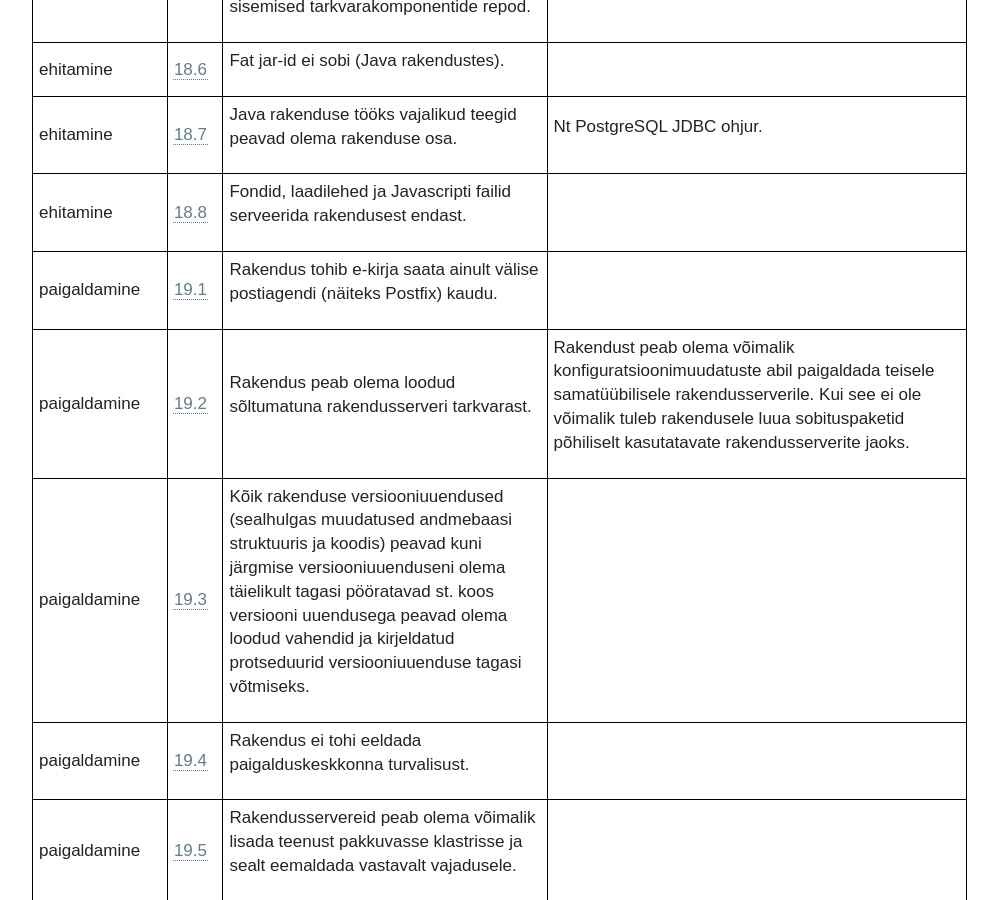
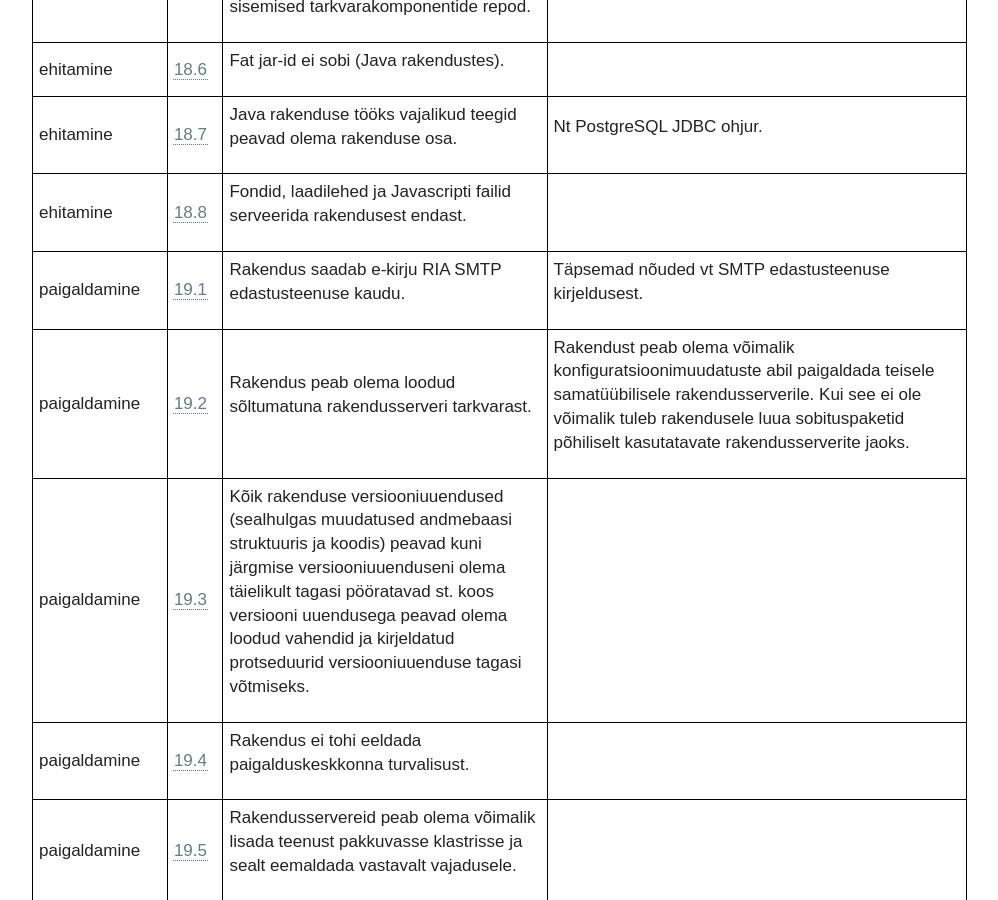
Before and after one commit to e-gov/MFN, a Jekyll site: the page built from index.md, in a window 1280 px wide and 900 px high, scrolled down 9698 px. Shown: the whole window, without its empty margins (0-998 px from the left). Built offline with Jekyll 4.4.1, drawn with Linux system fonts in a browser that asks for light colours; our own code applies the rules of GitHub Pages for plain Markdown files.

Commit message:
19.1 (Posti saatmine) uuendatud.

```diff
--- a/_data/Nouded.yml
+++ b/_data/Nouded.yml
@@ -257,8 +257,8 @@
   nimetus: 'paigaldamine'
   nouded:
     - nr: 1
-      son: 'Rakendus tohib e-kirja saata ainult välise postiagendi (näiteks Postfix) kaudu.'
-      sel: ''
+      son: 'Rakendus saadab e-kirju RIA SMTP edastusteenuse kaudu.'
+      sel: 'Täpsemad nõuded vt SMTP edastusteenuse kirjeldusest.'
     - nr: 2
       son: 'Rakendus peab olema loodud sõltumatuna rakendusserveri tarkvarast.'
       sel: 'Rakendust peab olema võimalik konfiguratsioonimuudatuste abil paigaldada teisele samatüübilisele rakendusserverile. Kui see ei ole võimalik tuleb rakendusele luua sobituspaketid põhiliselt kasutatavate rakendusserverite jaoks.'
```
Also changed, not shown: Muutelugu.md (+4 -0 lines).
